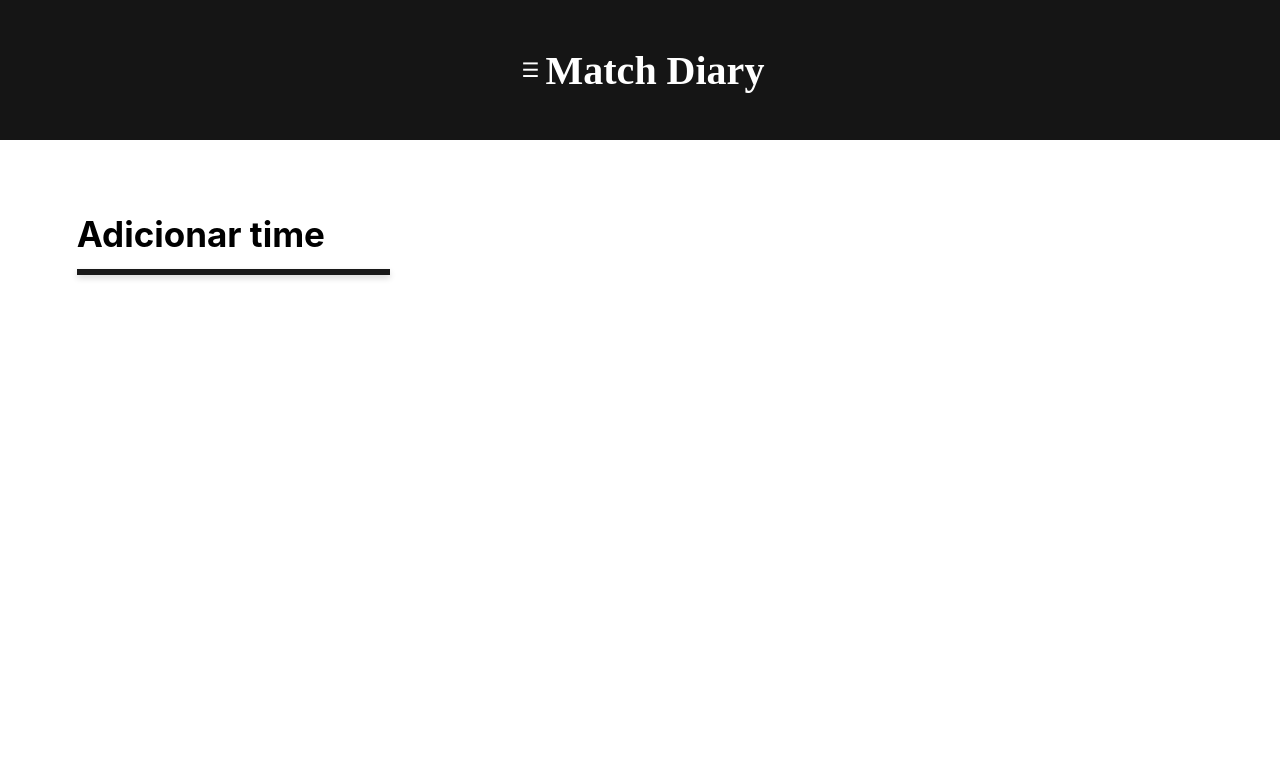
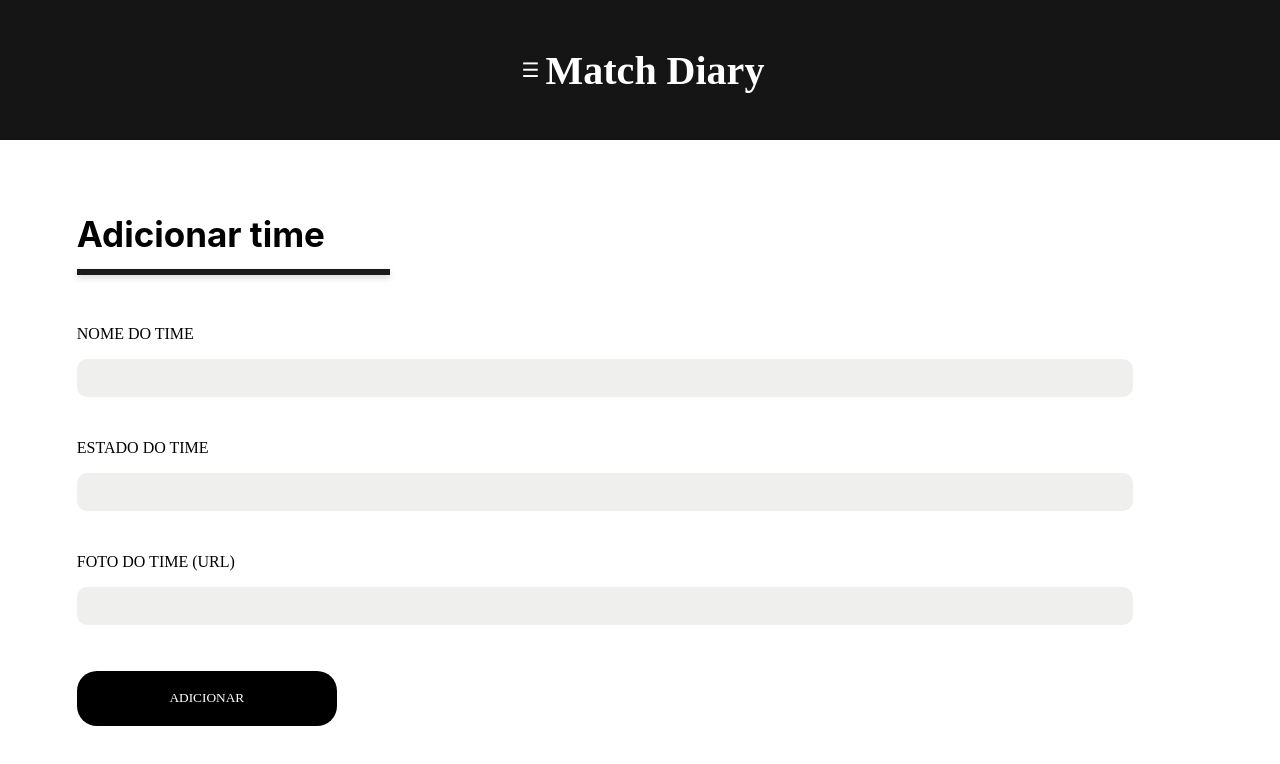
Before and after one commit to gabeporto/matchdiary, a React (Create React App) app in the folder web/: page /team/add in a window 1280 px wide. Shown: the top 764 px of the page. Built offline with nearby package versions, Linux system fonts and the light colour scheme.

Commit message:
feat: add AddTeamPage

```diff
--- a/web/src/pages/team/AddTeamPage.tsx
+++ b/web/src/pages/team/AddTeamPage.tsx
@@ -1,14 +1,51 @@
+import { useState } from "react";
+import Button from "../../components/Button";
 import Container from "../../components/Container";
+import Input from "../../components/Input";
 import Navbar from "../../components/Navbar";
 import Title from "../../components/Title";
+import api from "../../services/api";
+import { useNavigate } from "react-router-dom";
 
 export default function AddTeamPage() {
+
+    const [name, setName] = useState<string>('');
+    const [state, setState] = useState<string>('');
+    const [photoUrl, setPhotoUrl] = useState<string>('');
+
+    const navigate = useNavigate();
+
+    const handleAddTeam = async (e: React.FormEvent) => {
+        e.preventDefault();
+
+        try {
+            await api.addTeam({name, state, photoUrl})
+
+            setName('')
+            setState('')
+            setPhotoUrl('')
+
+            navigate('/team/list')
+
+        } catch (error) {
+            console.log('Erro ao adicionar time', error);
+        }
+    }
+
     return (
         <>
             <Navbar />
 
             <Container>
                 <Title title="Adicionar time"/>
+
+                <form onSubmit={handleAddTeam}>
+                    <Input label="Nome do time" onChange={(e) => setName(e.target.value)}/>
+                    <Input label="Estado do time" onChange={(e) => setState(e.target.value)}/>
+                    <Input label="Foto do time (Url)" onChange={(e) => setPhotoUrl(e.target.value)}/>
+
+                    <Button type="submit" name="Adicionar"/>
+                </form>
             </Container>
         </>
     )
```
